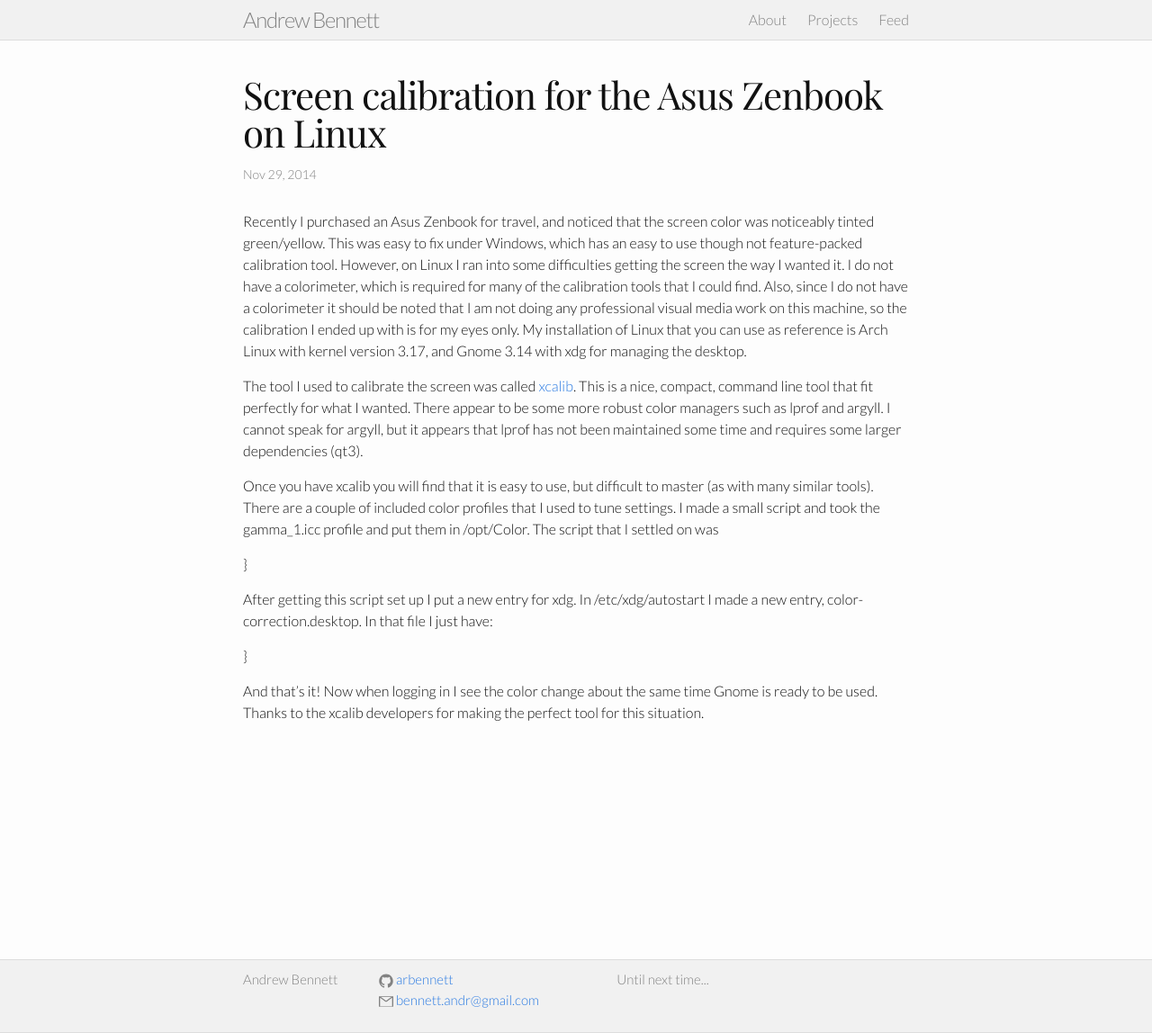
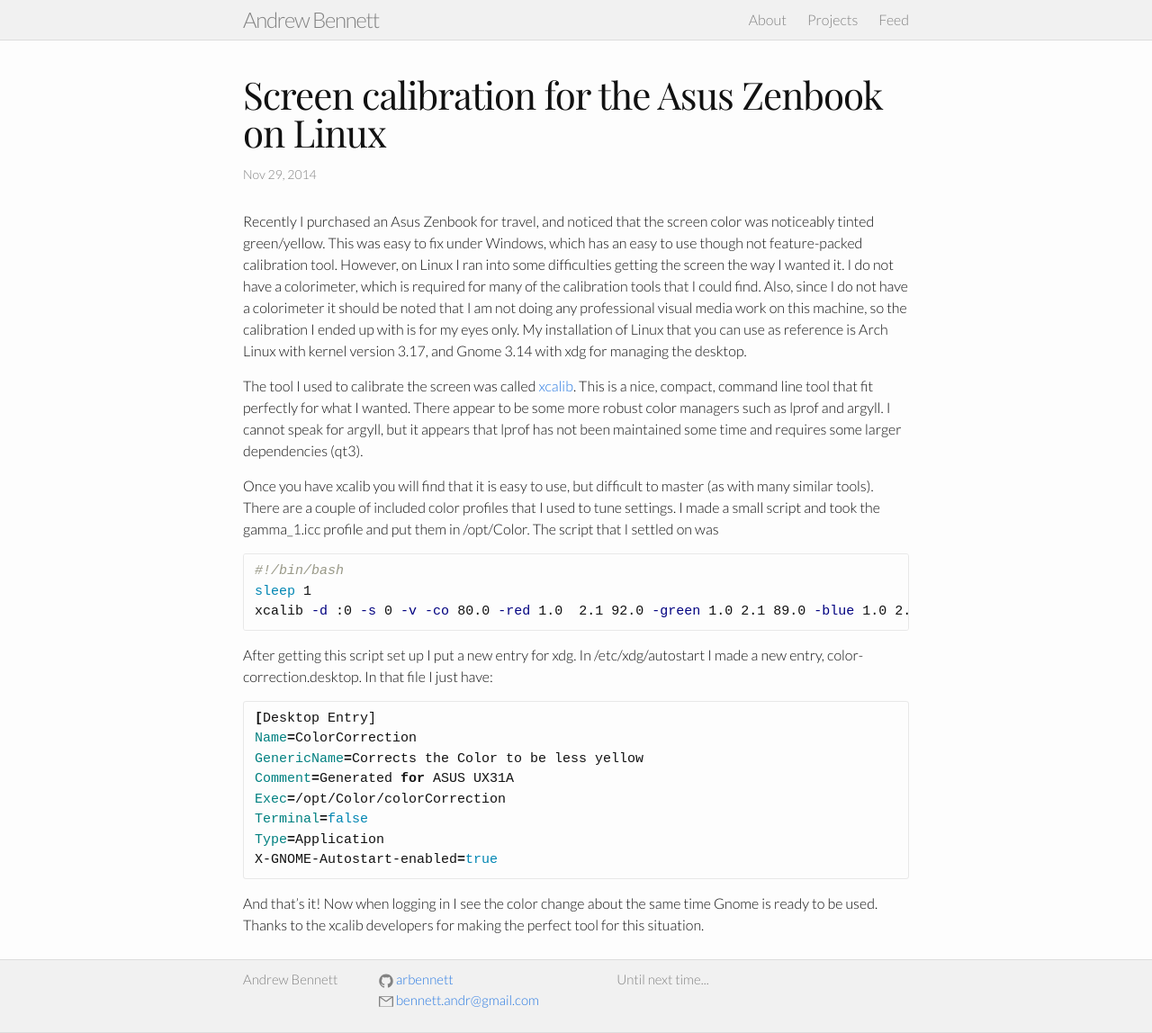
Before and after one commit to arbennett/arbennett.github.io, a Jekyll site: the page built from _posts/2014-11-29-colorFix.markdown, in a window 1280 px wide and 1148 px high. Shown: the whole window at 90% size. Built offline with Jekyll 4.4.1, drawn with Linux system fonts in a browser that asks for light colours.

Commit message:
Update 2014-11-29-colorFix.markdown

````diff
--- a/_posts/2014-11-29-colorFix.markdown
+++ b/_posts/2014-11-29-colorFix.markdown
@@ -10,15 +10,15 @@
 
 Once you have xcalib you will find that it is easy to use, but difficult to master (as with many similar tools).  There are a couple of included color profiles that I used to tune settings.  I made a small script and took the gamma_1.icc profile and put them in /opt/Color. The script that I settled on was
 
-{{{
+```shell
 #!/bin/bash
 sleep 1
 xcalib -d :0 -s 0 -v -co 80.0 -red 1.0  2.1 92.0 -green 1.0 2.1 89.0 -blue 1.0 2.1 98.0  /opt/Color/gamma_1_0.icc
-}}}
+```
 
 After getting this script set up I put a new entry for xdg.  In /etc/xdg/autostart I made a new entry, color-correction.desktop.  In that file I just have:
 
-{{{
+```shell
 [Desktop Entry]
 Name=ColorCorrection
 GenericName=Corrects the Color to be less yellow
@@ -27,6 +27,6 @@
 Terminal=false
 Type=Application
 X-GNOME-Autostart-enabled=true
-}}}
+```
 
 And that's it!  Now when logging in I see the color change about the same time Gnome is ready to be used.  Thanks to the xcalib developers for making the perfect tool for this situation.
````
